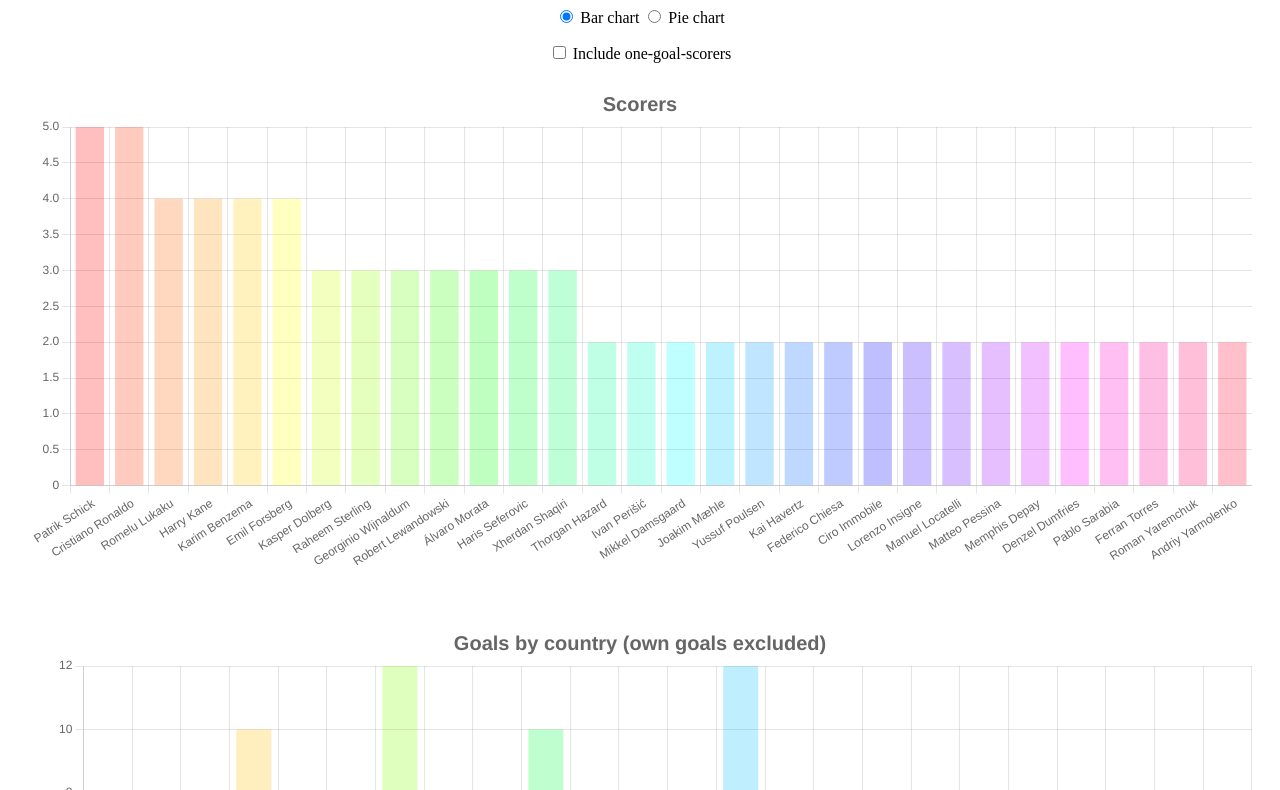
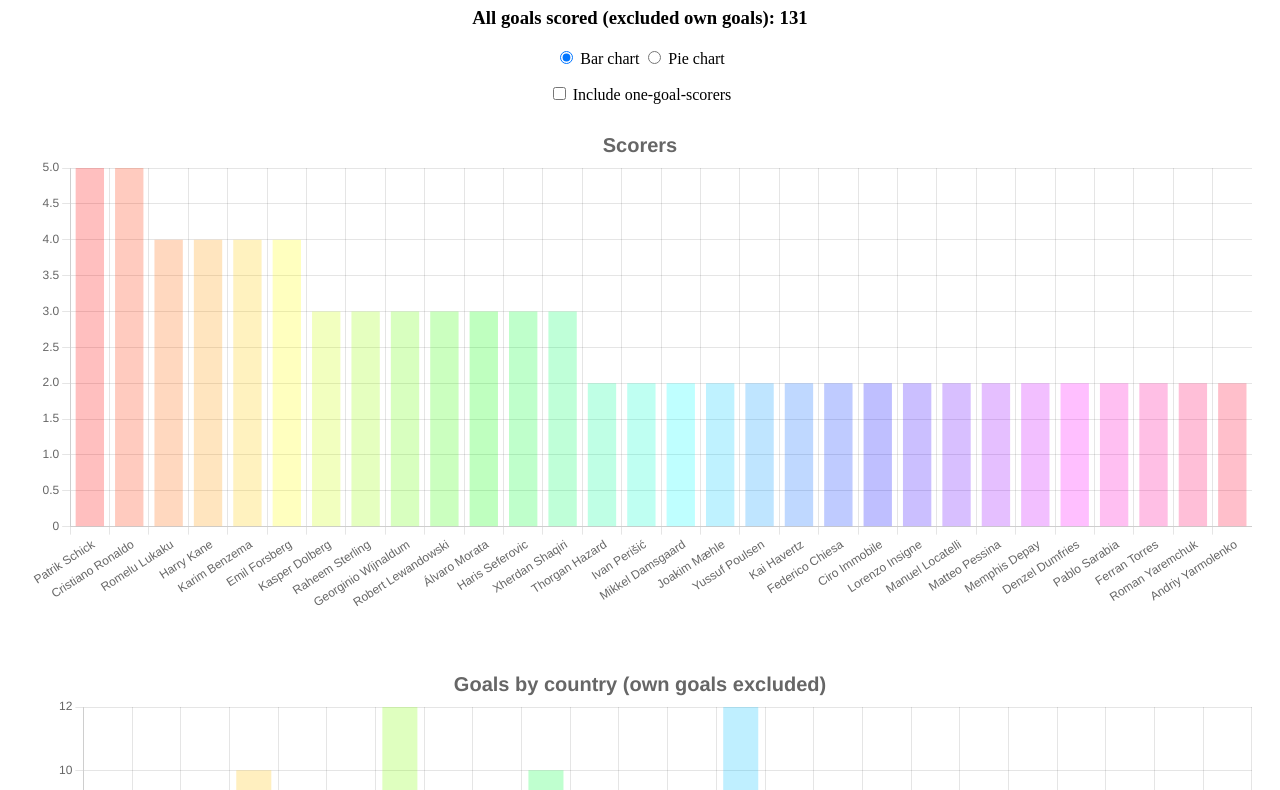
Before and after one commit to KajaBraz/EURO2020-PerformanceAnalysis, a plain HTML site: page index.html in a window 1280 px wide. Shown: the part 73-863 px from the top of the page. Drawn offline with nearby package versions, Linux system fonts and the light colour scheme.

Commit message:
all goals num

```diff
--- a/index.html
+++ b/index.html
@@ -9,6 +9,10 @@
         }
 
         h1 {
+            text-align: center;
+        }
+
+        h3 {
             text-align: center;
         }
 
@@ -32,6 +36,7 @@
 
 <body>
     <h1>UEFA Euro 2020 players statistics</h1>
+    <h3 id="all_goals">All goals scored (excluded own goals): </h2>
         <div class="select_chart">
             <input type="radio" id="bar_radio" name="chart_type" value="bar" onchange="redraw()" checked>
             <label for="bar_radio">Bar chart</label>
@@ -51,7 +56,7 @@
         <script src="js/data.js"></script>
         <script>
 
-        let all_goals = playerData.reduce((acc, {goals}) => acc + goals, 0);
+            let all_goals = playerData.reduce((acc, { goals }) => acc + goals, 0);
             // console.log(all_goals);
 
             function createChart(title, labels, datas, type) {
@@ -166,6 +171,8 @@
                 p.checked = false;
                 document.getElementById("one_goal").checked = false;
                 redraw();
+
+                document.getElementById("all_goals").innerHTML += all_goals;
             }
 
         </script>
```
Lines whose indentation alone changed are shown as unchanged.
